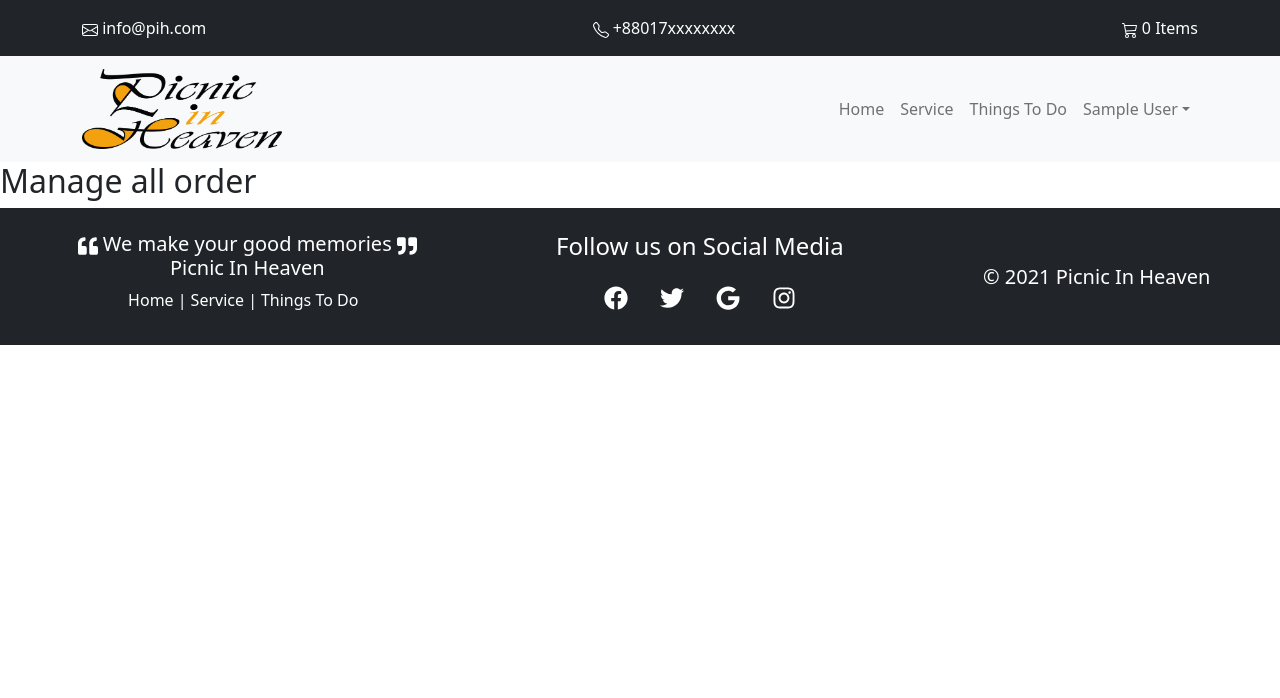
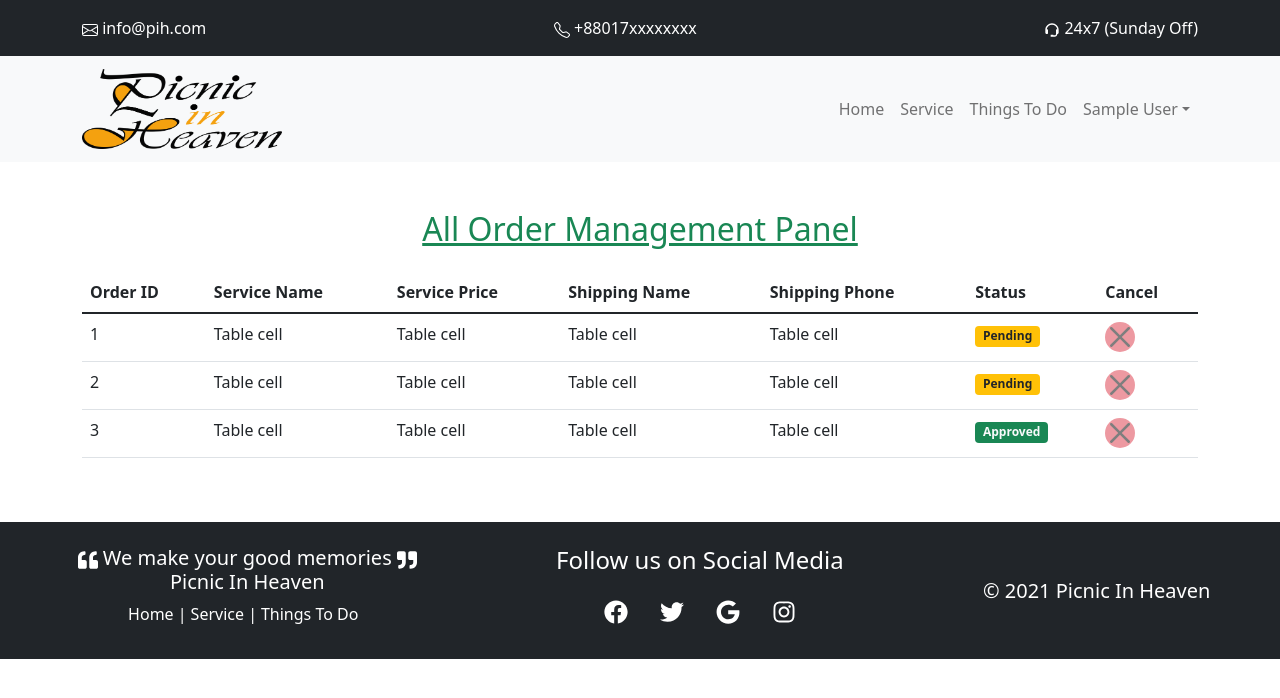
Before and after one commit to joynool/picnic-in-heaven-client-side, a React (Create React App) app: page /manage-all-order in a window 1280 px wide. Shown: the top 698 px of the page. Built offline with nearby package versions, Linux system fonts and the light colour scheme; no server answers; sample sign-in values are in the browser's storage.

Commit message:
order management create

```diff
--- a/src/Pages/AddNewService/AddNewService.js
+++ b/src/Pages/AddNewService/AddNewService.js
@@ -55,7 +55,7 @@ const AddNewService = () =>
                     </Row>
                     <Form.Group className="mb-3">
                         <Form.Label>Service Image Link</Form.Label>
-                        <Form.Control {...register("img")} placeholder="Enter Service Image Link" />
+                        <Form.Control {...register("img")} placeholder="https://www.site.com/image_link" />
                     </Form.Group>
                     <Button variant="primary" type="submit">
                         Add New Service
--- a/src/Pages/ManageAllOrder/ManageAllOrder.js
+++ b/src/Pages/ManageAllOrder/ManageAllOrder.js
@@ -1,10 +1,65 @@
 import React from 'react';
+import { Badge, CloseButton, Table } from 'react-bootstrap';
 
 const ManageAllOrder = () =>
 {
     return (
-        <div>
-            <h2>Manage all order</h2>
+        <div className="container my-5">
+            <h3 className="fw-light fs-2 text-success text-center my-4"><u>All Order Management Panel</u></h3>
+            <Table responsive>
+                <thead>
+                    <tr>
+                        <th>Order ID</th>
+                        <th>Service Name</th>
+                        <th>Service Price</th>
+                        <th>Shipping Name</th>
+                        <th>Shipping Phone</th>
+                        <th>Status</th>
+                        <th>Cancel</th>
+                    </tr>
+                </thead>
+                <tbody>
+                    <tr>
+                        <td>1</td>
+                        <td>Table cell</td>
+                        <td>Table cell</td>
+                        <td>Table cell</td>
+                        <td>Table cell</td>
+                        <td>
+                            <Badge bg="warning" text="dark">
+                                Pending
+                            </Badge>
+                        </td>
+                        <td><CloseButton className="fs-5 bg-danger rounded-circle" /></td>
+                    </tr>
+                    <tr>
+                        <td>2</td>
+                        <td>Table cell</td>
+                        <td>Table cell</td>
+                        <td>Table cell</td>
+                        <td>Table cell</td>
+                        <td>
+                            <Badge bg="warning" text="dark">
+                                Pending
+                            </Badge>
+                        </td>
+                        <td><CloseButton className="fs-5 bg-danger rounded-circle" /></td>
+                    </tr>
+                    <tr>
+                        <td>3</td>
+                        <td>Table cell</td>
+                        <td>Table cell</td>
+                        <td>Table cell</td>
+                        <td>Table cell</td>
+                        <td>
+                            <Badge bg="success" text="light">
+                                Approved
+                            </Badge>
+                        </td>
+                        <td><CloseButton className="fs-5 bg-danger rounded-circle" /></td>
+                    </tr>
+                </tbody>
+            </Table>
         </div>
     );
 };
--- a/src/Pages/MyOrder/MyOrder.js
+++ b/src/Pages/MyOrder/MyOrder.js
@@ -1,10 +1,65 @@
 import React from 'react';
+import { Badge, CloseButton, Table } from 'react-bootstrap';
 
 const MyOrder = () =>
 {
     return (
-        <div>
-            <h2>My order</h2>
+        <div className="container my-5">
+            <h3 className="fw-light fs-2 text-success text-center my-4"><u>My Order</u></h3>
+            <Table responsive>
+                <thead>
+                    <tr>
+                        <th>Order ID</th>
+                        <th>Service Name</th>
+                        <th>Service Price</th>
+                        <th>Shipping Name</th>
+                        <th>Shipping Phone</th>
+                        <th>Status</th>
+                        <th>Cancel</th>
+                    </tr>
+                </thead>
+                <tbody>
+                    <tr>
+                        <td>1</td>
+                        <td>Table cell</td>
+                        <td>Table cell</td>
+                        <td>Table cell</td>
+                        <td>Table cell</td>
+                        <td>
+                            <Badge bg="warning" text="dark">
+                                Pending
+                            </Badge>
+                        </td>
+                        <td><CloseButton className="fs-5 bg-danger rounded-circle" /></td>
+                    </tr>
+                    <tr>
+                        <td>2</td>
+                        <td>Table cell</td>
+                        <td>Table cell</td>
+                        <td>Table cell</td>
+                        <td>Table cell</td>
+                        <td>
+                            <Badge bg="warning" text="dark">
+                                Pending
+                            </Badge>
+                        </td>
+                        <td><CloseButton className="fs-5 bg-danger rounded-circle" /></td>
+                    </tr>
+                    <tr>
+                        <td>3</td>
+                        <td>Table cell</td>
+                        <td>Table cell</td>
+                        <td>Table cell</td>
+                        <td>Table cell</td>
+                        <td>
+                            <Badge bg="warning" text="dark">
+                                Pending
+                            </Badge>
+                        </td>
+                        <td><CloseButton className="fs-5 bg-danger rounded-circle" /></td>
+                    </tr>
+                </tbody>
+            </Table>
         </div>
     );
 };
--- a/src/Pages/OrderPlace/OrderPlace.js
+++ b/src/Pages/OrderPlace/OrderPlace.js
@@ -20,7 +20,7 @@ const OrderPlace = () =>
 
     const onSubmit = data =>
     {
-        data.orderInfo = { id: id, name: orderService.name, price: orderService.price, duration: orderService.duration };
+        data.orderInfo = { orderStatus: 'pending', id: id, name: orderService.name, price: orderService.price, duration: orderService.duration };
 
         fetch('https://shielded-river-19151.herokuapp.com/order', {
             method: 'POST',
@@ -76,7 +76,7 @@ const OrderPlace = () =>
                 </Form.Group>
                 <Form.Group className="mb-3">
                     <Form.Label>Phone Number</Form.Label>
-                    <Form.Control {...register("phone")} placeholder="Enter Your Phone Number" required />
+                    <Form.Control {...register("phone")} placeholder="+88 01x xxxx xxxx" required />
                 </Form.Group>
                 <Form.Group className="m-3 d-flex justify-content-center">
                     <Button type="submit" variant="success" className="me-3">Order Confirm</Button>
--- a/src/Pages/Shared/Header.js
+++ b/src/Pages/Shared/Header.js
@@ -1,7 +1,8 @@
 import React from 'react';
 import { Button, Container, Nav, Navbar, NavDropdown } from 'react-bootstrap';
 import logo from './../../images/logo.png';
-import { BsTelephone, BsEnvelope, BsCart3 } from 'react-icons/bs';
+import { BsTelephone, BsEnvelope } from 'react-icons/bs';
+import { BiSupport } from "react-icons/bi";
 import { HashLink } from 'react-router-hash-link';
 import { Link } from 'react-router-dom';
 import useAuth from '../../hooks/useAuth';
@@ -16,7 +17,7 @@ const Header = () =>
                 <Container className="flex-column flex-lg-row">
                     <Navbar.Text className="text-white"><BsEnvelope /> info@pih.com</Navbar.Text>
                     <Navbar.Text className="text-white"><BsTelephone /> +88017xxxxxxxx</Navbar.Text>
-                    <Navbar.Text className="text-white"><BsCart3 /> 0 Items</Navbar.Text>
+                    <Navbar.Text className="text-white"><BiSupport /> 24x7 (Sunday Off)</Navbar.Text>
                 </Container>
             </Navbar>
             <Navbar collapseOnSelect expand="lg" bg="light" variant="light">
```
